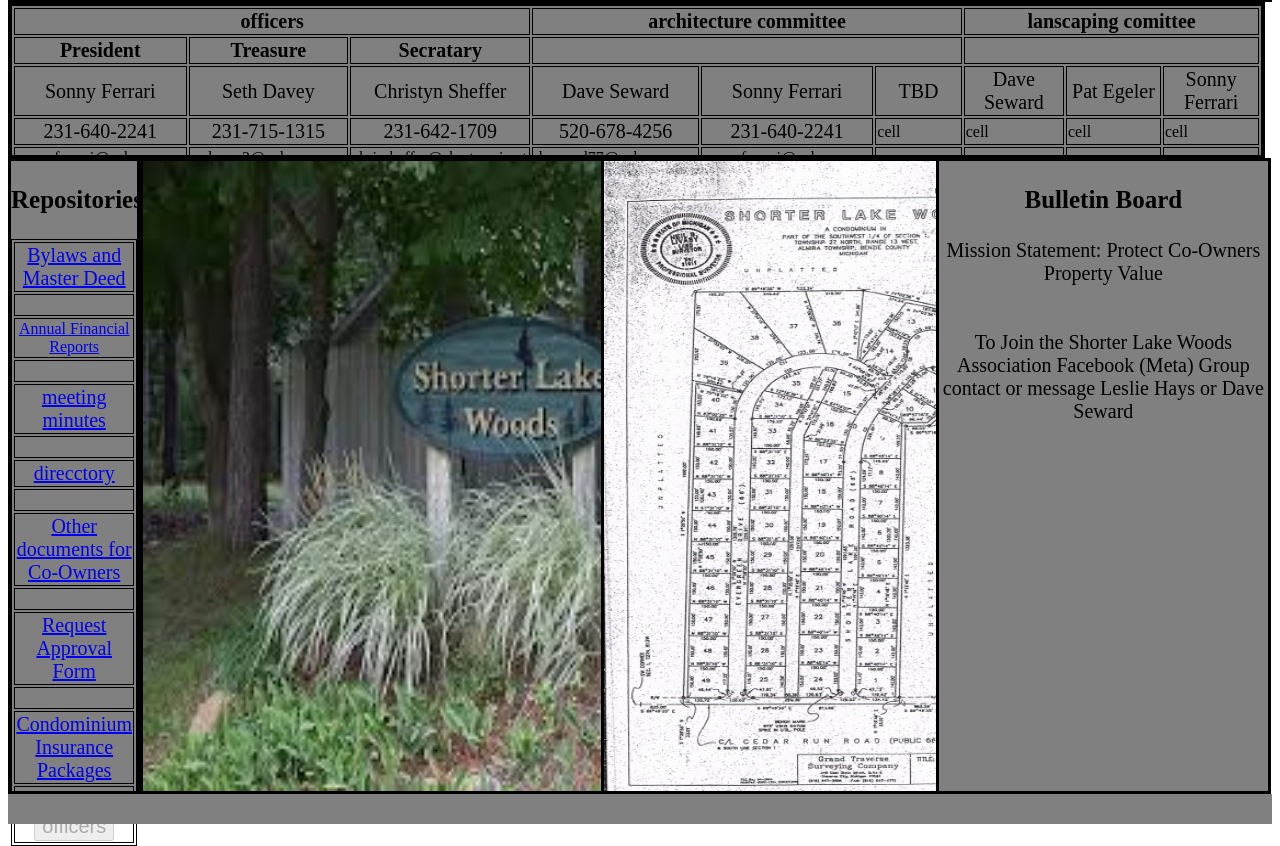
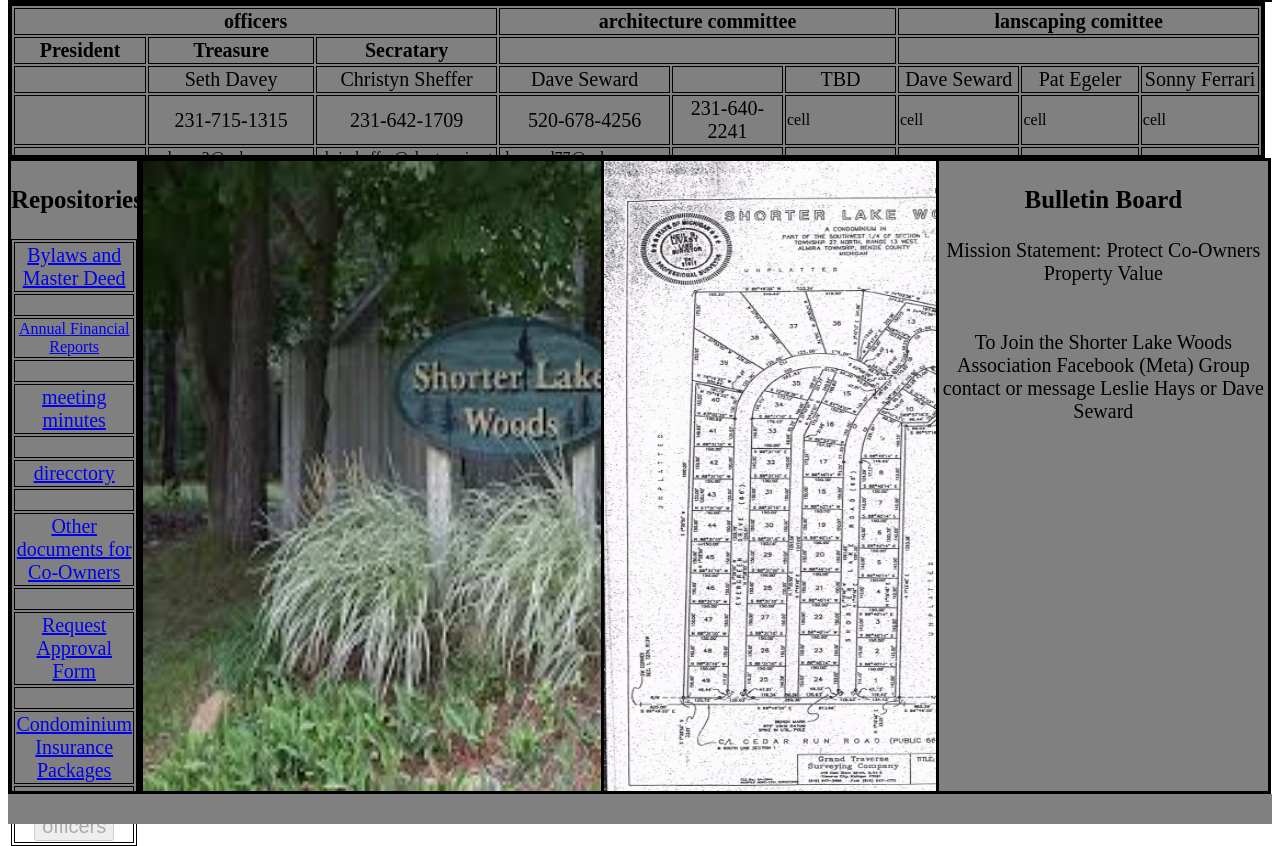
Before and after one commit to SLWadmin/ShorterLakeRelease, a plain HTML site: page ShorterLake.html in a window 1280 px wide. Shown: the part 53-899 px from the top of the page. Drawn offline with Linux system fonts and the light colour scheme.

Commit message:
Remove duplicate entries and clear empty fields
Removed duplicate entries for Sonny Ferrari and cleared empty fields.

```diff
--- a/ShorterLake.html
+++ b/ShorterLake.html
@@ -40,18 +40,18 @@
 
 	  </tr>
 	  <tr>
-	     <td width = "180" style = "text-align: center; font-size: 20px">  Sonny Ferrari     </td>
+	     <td width = "180" style = "text-align: center; font-size: 20px">                    </td>
 		 <td width = "180" style = "text-align: center; font-size: 20px" > Seth Davey        </td>
 		 <td width = "180"style = "text-align: center; font-size: 20px"  > Christyn Sheffer  </td>
 		 <td width = "180" style = "text-align: center; font-size: 20px" > Dave Seward       </td>
-		 <td width = "180" style = "text-align: center; font-size: 20px" > Sonny Ferrari     </td>
+		 <td width = "180" style = "text-align: center; font-size: 20px" >                   </td>
 		 <td width = "180" style = "text-align: center; font-size: 20px" > TBD               </td>
 		 <td width = "180" style = "text-align: center; font-size: 20px" > Dave Seward       </td>
 		 <td width = "180" style = "text-align: center; font-size: 20px" > Pat Egeler        </td>
 		 <td width = "180" style = "text-align: center; font-size: 20px" > Sonny Ferrari     </td>
 	  </tr>
 	  <tr>
-	     <td width = "180" style = "text-align: center; font-size: 20px" > 231-640-2241 </td>
+	     <td width = "180" style = "text-align: center; font-size: 20px" >              </td>
 		 <td width = "180" style = "text-align: center; font-size: 20px" > 231-715-1315 </td>
 		 <td width = "180" style = "text-align: center; font-size: 20px" > 231-642-1709 </td>
 		 <td width = "180" style = "text-align: center; font-size: 20px" > 520-678-4256 </td>
@@ -62,11 +62,11 @@
 		 <td width = "180" > cell </td>
 	  </tr>
 	  <tr>
-	     <td width = "180" > sonnyferrari@yahoo.com   </td>
+	     <td width = "180" >                          </td>
 		 <td width = "180" > sadavey2@yahoo.com       </td>
 		 <td width = "180" > chrissheffer@chartermi.net </td>
 		 <td width = "180" > dseward77@yahoo.com      </td>
-		 <td width = "180" > sonnyferrari@yahoo.com   </td>
+		 <td width = "180" >                          </td>
 		 <td width = "180" >  </td>
 		 <td width = "180" >  </td>
 		 <td width = "180" >  </td>
```
